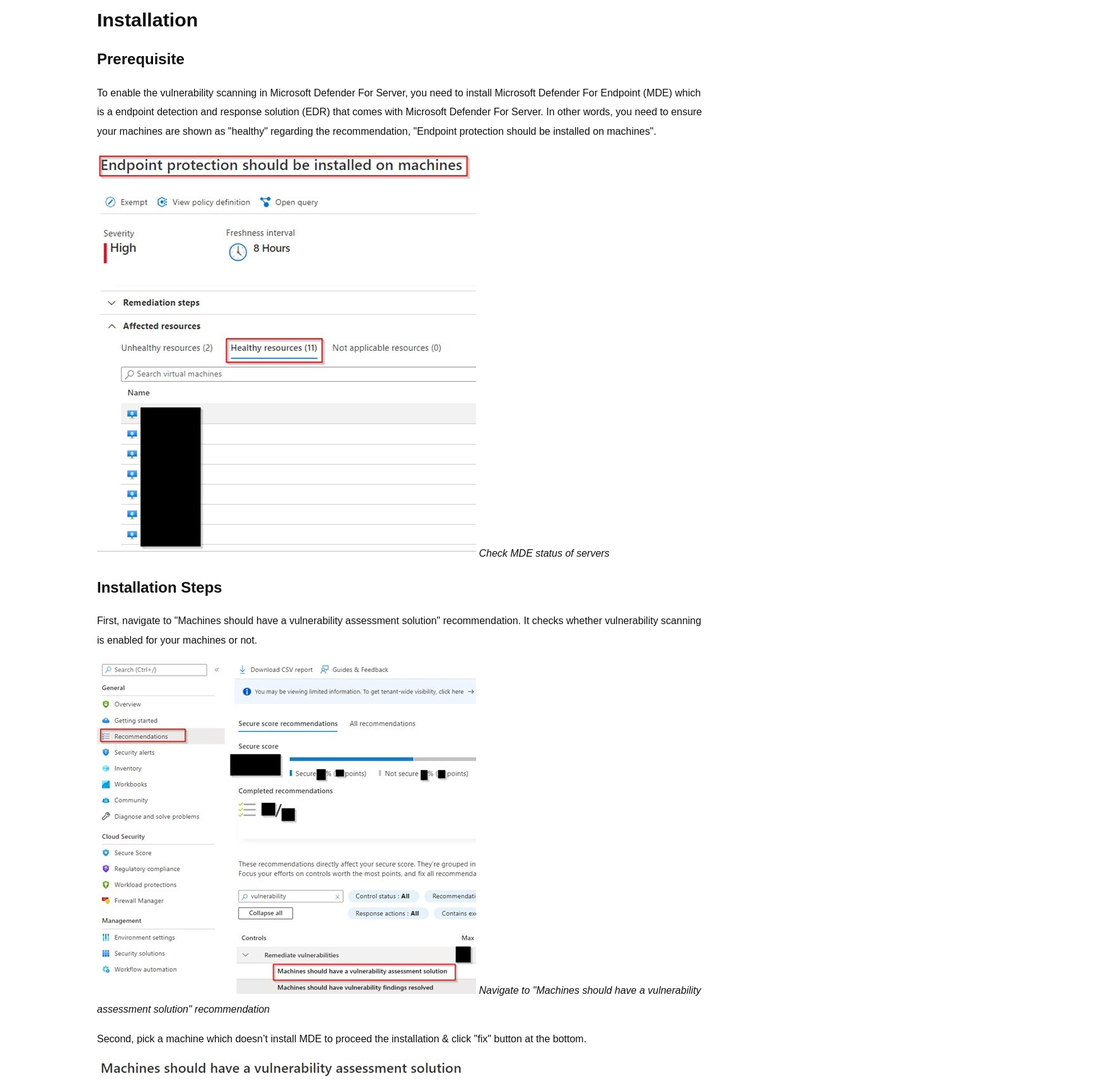
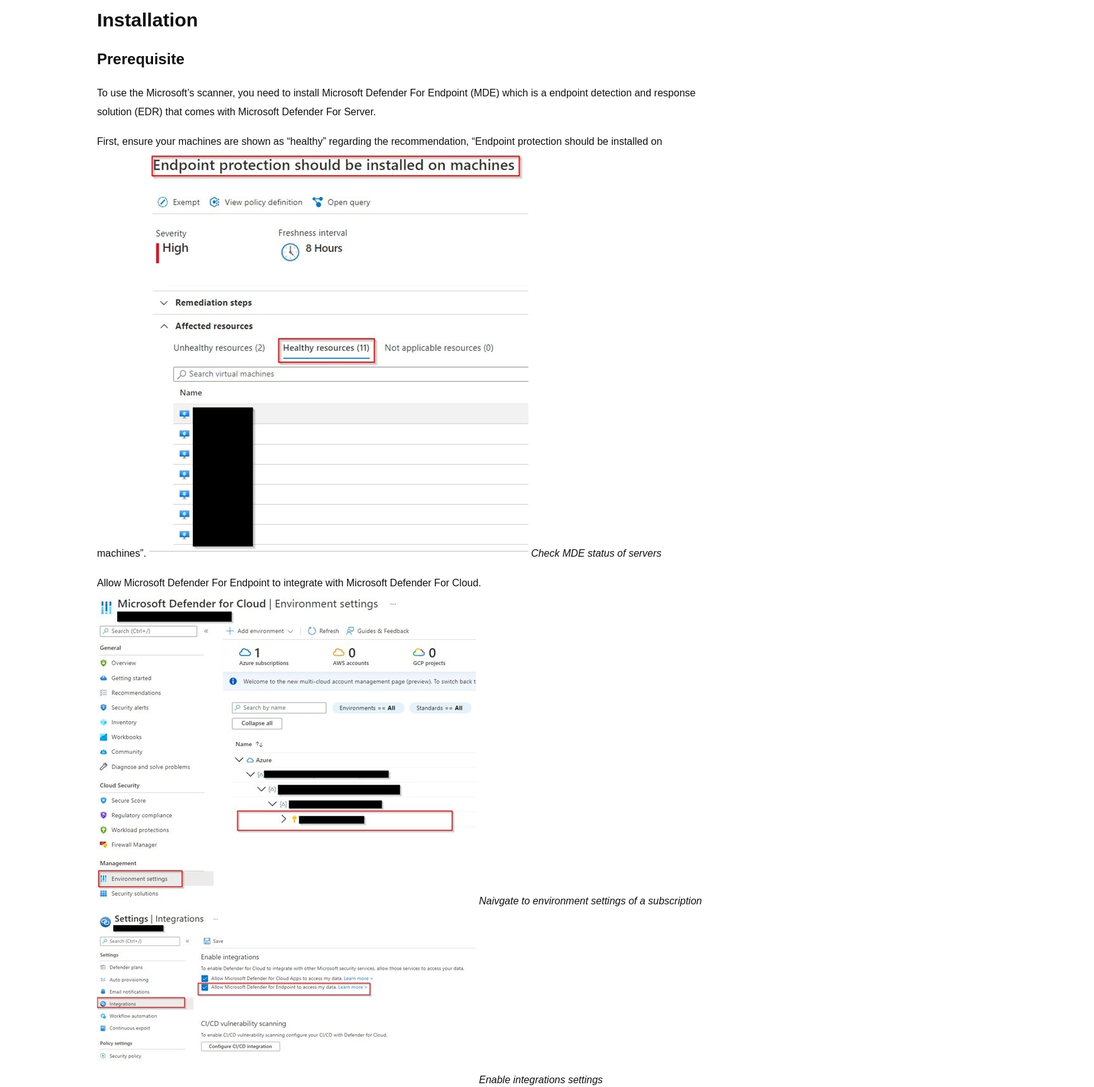
Before and after one commit to JoeHO888/JoeHo888.github.io, a Gatsby site: page /blog-posts/vulnerability-scanning-in-microsoft-defender-for-server/ in a window 1280 px wide. Shown: the part 2480-4206 px from the top of the page at 63% size, 1737 px wide, since content can reach past the window. Built offline with nearby package versions, Linux system fonts and the light colour scheme; Gatsby itself is replaced by a stand-in of ours; some packages are replaced by stand-ins of ours; a web font is replaced by a local one.

Commit message:
Update vulnerability scanning article

````diff
--- a/src/markdown/blog-posts/vulnerability-scanning-in-microsoft-defender-for-server.md
+++ b/src/markdown/blog-posts/vulnerability-scanning-in-microsoft-defender-for-server.md
@@ -28,10 +28,17 @@
 ## Installation
 
 ### Prerequisite
-To enable the vulnerability scanning in Microsoft Defender For Server, you need to install Microsoft Defender For Endpoint (MDE) which is a endpoint detection and response solution (EDR) that comes with Microsoft Defender For Server. In other words, you need to ensure your machines are shown as "healthy" regarding the recommendation, "Endpoint protection should be installed on machines".
+To use the Microsoft’s scanner, you need to install Microsoft Defender For Endpoint (MDE) which is a endpoint detection and response solution (EDR) that comes with Microsoft Defender For Server.
 
+First, ensure your machines are shown as “healthy” regarding the recommendation, “Endpoint protection should be installed on machines”.
 ![Check MDE status of servers](../../images/vulnerability-scanning-in-microsoft-defender-for-server/endpoint-protection-should-be-installed-on-machines-recommendation.jpg)
 *Check MDE status of servers*
+
+Allow Microsoft Defender For Endpoint to integrate with Microsoft Defender For Cloud.
+![Naivgate to environment settings of a subscription](../../images/vulnerability-scanning-in-microsoft-defender-for-server/environment-settings.jpg)
+*Naivgate to environment settings of a subscription*
+![Enable integrations settings](../../images/vulnerability-scanning-in-microsoft-defender-for-server/integrations-settings.jpg)
+*Enable integrations settings*
 
 ### Installation Steps
 First, navigate to "Machines should have a vulnerability assessment solution" recommendation. It checks whether vulnerability scanning is enabled for your machines or not.
@@ -102,6 +109,9 @@
 | project subscriptionId, resourceGroup, vm, CVE, description, severity, cvssScore, hasPublicExploit, isExploitInKit, isZeroDay
 ```
 
+![Query result](../../images/vulnerability-scanning-in-microsoft-defender-for-server/azure-resource-graph-explorer-query-result.jpg)
+*Query result*
+
 For the sake of convenience, you can also save this query such that you can open the query next time & use it to query the vulnerability again.
 
 ![Save or Open a saved query in Azure Resource Graph Explorer](../../images/vulnerability-scanning-in-microsoft-defender-for-server/save-or-open-a-saved-query-in-azure-resource-graph-explorer.jpg)
````
Also changed, not shown: src/images/vulnerability-scanning-in-microsoft-defender-for-server/azure-resource-graph-explorer-query-result.jpg (added), src/images/vulnerability-scanning-in-microsoft-defender-for-server/environment-settings.jpg (added), src/images/vulnerability-scanning-in-microsoft-defender-for-server/integrations-settings.jpg (added).
